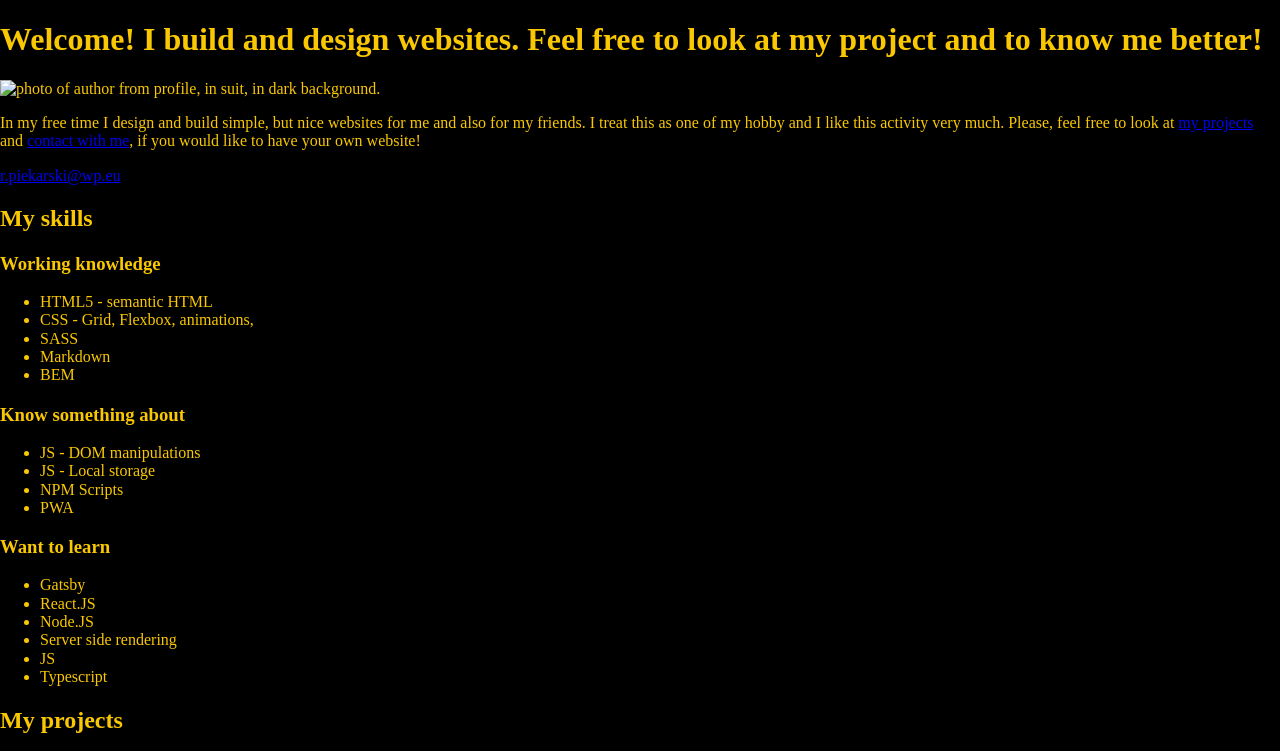
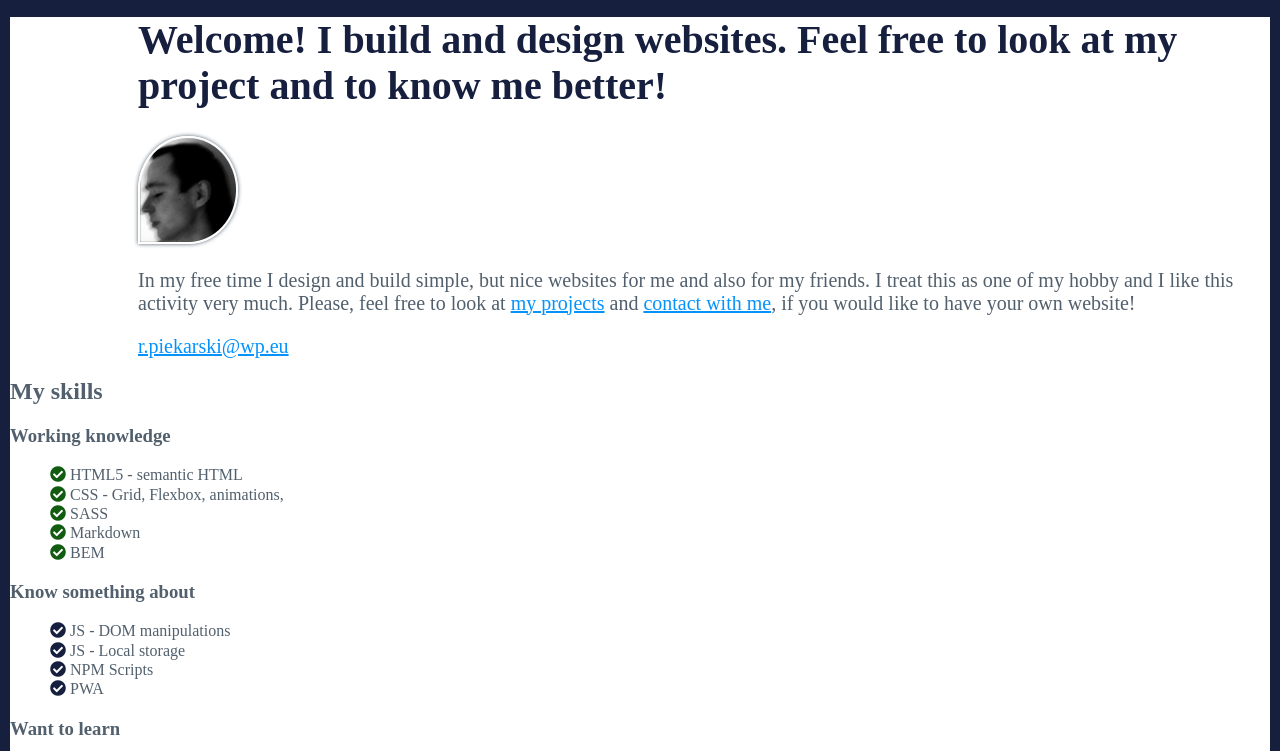
Before and after one commit to rafalpiekarski/rafalpiekarski.github.io, a website: page src/content/index.html in a window 1280 px wide. Shown: the top 751 px of the page. Drawn offline with nearby package versions, Linux system fonts and the light colour scheme; files that its build step writes are made by us from their sources; files whose address does not match are found by name.

Commit message:
main photo added + content added + first CSS styling

```diff
--- a/src/content/index.html
+++ b/src/content/index.html
@@ -25,13 +25,14 @@
   <link rel="icon" type="image/png" href="assets/pwa/icons/icon-192x192.png" />
 
   <link rel="stylesheet" href="css/main.css" />
+  <link rel="stylesheet" href="https://use.fontawesome.com/releases/v5.3.1/css/all.css" integrity="sha384-mzrmE5qonljUremFsqc01SB46JvROS7bZs3IO2EmfFsd15uHvIt+Y8vEf7N7fWAU" crossorigin="anonymous">
 </head>
 
 <body>
-  <main>
+  <main class="main">
     <section class="intro">
       <h1 class="intro__title">Welcome! I build and design websites. Feel free to look at my project and to know me better!</h1>
-      <img class="intro__img" src="" alt="photo of author from profile, in suit, in dark background.">
+      <img class="intro__img" src="assets/img/rp.jpg" alt="photo of author from profile, in suit, in dark background.">
       <p class="intro__content">In my free time I design and build simple, but nice websites for me and also for my friends. I treat this as one of my hobby and I like this activity very much. Please, feel free to look at <a class="intro__link" href="projects">my projects</a> and <a class="intro__link" href="contact">contact with me</a>, if you would like to have your own website!</p>
       <p class="intro__content"><a class="intro__mail" href="mailto:r.piekarski@wp.eu">r.piekarski@wp.eu</a></p>
     </section>
@@ -40,31 +41,31 @@
         <article class="listed-skills">
           <h3 class="listed-skills__title">Working knowledge</h3>
           <ul class="listed-skills__list">
-            <li class="listed-skills__list-element">HTML5 - semantic HTML</li>
-            <li class="listed-skills__list-element">CSS - Grid, Flexbox, animations, </li>
-            <li class="listed-skills__list-element">SASS</li>
-            <li class="listed-skills__list-element">Markdown</li>
-            <li class="listed-skills__list-element">BEM</li>
+            <li class="listed-skills__list-element listed-skills__list-element--green">HTML5 - semantic HTML</li>
+            <li class="listed-skills__list-element listed-skills__list-element--green">CSS - Grid, Flexbox, animations, </li>
+            <li class="listed-skills__list-element listed-skills__list-element--green">SASS</li>
+            <li class="listed-skills__list-element listed-skills__list-element--green">Markdown</li>
+            <li class="listed-skills__list-element listed-skills__list-element--green">BEM</li>
           </ul>
         </article>
         <article class="listed-skills">
           <h3 class="listed-skills__title">Know something about</h3>
           <ul class="listed-skills__list">
-            <li class="listed-skills__list-element">JS - DOM manipulations</li>
-            <li class="listed-skills__list-element">JS - Local storage</li>
-            <li class="listed-skills__list-element">NPM Scripts</li>
-            <li class="listed-skills__list-element">PWA</li>
+            <li class="listed-skills__list-element listed-skills__list-element--navy">JS - DOM manipulations</li>
+            <li class="listed-skills__list-element listed-skills__list-element--navy">JS - Local storage</li>
+            <li class="listed-skills__list-element listed-skills__list-element--navy">NPM Scripts</li>
+            <li class="listed-skills__list-element listed-skills__list-element--navy">PWA</li>
           </ul>
         </article>
         <article class="listed-skills">
           <h3 class="listed-skills__title">Want to learn</h3>
           <ul class="listed-skills__list">
-            <li class="listed-skills__list-element">Gatsby</li>
-            <li class="listed-skills__list-element">React.JS</li>
-            <li class="listed-skills__list-element">Node.JS</li>
-            <li class="listed-skills__list-element">Server side rendering</li>
-            <li class="listed-skills__list-element">JS</li>
-            <li class="listed-skills__list-element">Typescript</li>
+            <li class="listed-skills__list-element listed-skills__list-element--blue">Gatsby</li>
+            <li class="listed-skills__list-element listed-skills__list-element--blue">React.JS</li>
+            <li class="listed-skills__list-element listed-skills__list-element--blue">Node.JS</li>
+            <li class="listed-skills__list-element listed-skills__list-element--blue">Server side rendering</li>
+            <li class="listed-skills__list-element listed-skills__list-element--blue">JS</li>
+            <li class="listed-skills__list-element listed-skills__list-element--blue">Typescript</li>
           </ul>
         </article>
     </section>
--- a/src/scss/_variables.scss
+++ b/src/scss/_variables.scss
@@ -1,2 +1,5 @@
-$violet: #000;
-$yellow: #F9C802;
+$navy: #171F3F;
+$gray: #52606D;
+$green: rgb(18, 92, 18);
+$blue: rgb(55, 55, 206);
+$link: #0593FB;
--- a/src/scss/main.scss
+++ b/src/scss/main.scss
@@ -11,6 +11,83 @@ html {
 }
 
 body {
-  color: $yellow;
-  background: $violet;
+  color: $gray;
+  background: $navy;
+  margin: 0 auto;
 }
+
+.contact {
+  background-color: $navy;
+  &__mail {
+    color: $link;
+  }
+}
+
+.main {
+  background: white;
+  margin: 10px auto;
+  margin-top: -10px;
+  max-width: calc(100% - 20px);
+  width: 100%;
+}
+
+.intro {
+  margin-left: 128px;
+}
+
+.intro__content {
+  color: $gray;
+  font-size: 20px;
+}
+
+.intro__img {
+  width: 100px;
+  max-width: 100%;
+  border-radius: 50% 50% 50% 0;
+  border: 2px solid white;
+  box-shadow: 0 0 4px $gray;
+}
+
+.intro__link {
+  color: $link;
+}
+
+.intro__mail {
+  color: $link;
+  font-size: 20px;
+}
+
+.listed-skills__list-element {
+  list-style: none;
+}
+
+.listed-skills__list-element:before {
+  font-family: "Font Awesome 5 Free";
+  font-weight: 600;
+  content: "\f058  ";
+}
+
+.listed-skills__list-element--green:before {
+  color: $green;
+}
+
+.listed-skills__list-element--navy:before {
+  color: $navy;
+}
+
+.listed-skills__list-element--blue:before {
+  color: $blue;
+}
+
+.project__link {
+  color: $link;
+}
+
+.intro__title {
+  color: $navy;
+  font-size: 40px;
+}
+
+.social__link {
+  color: $link;
+}
```
Also changed, not shown: src/assets/img/rp.jpg (added). Lines whose indentation alone changed are shown as unchanged.
